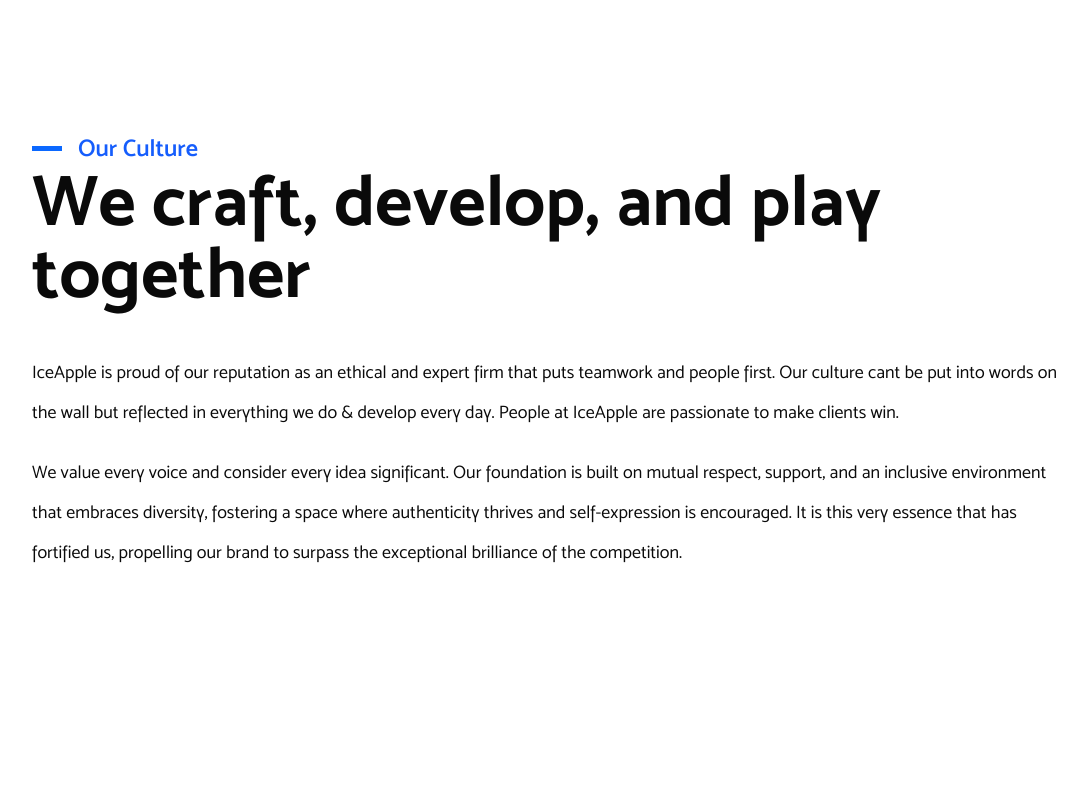
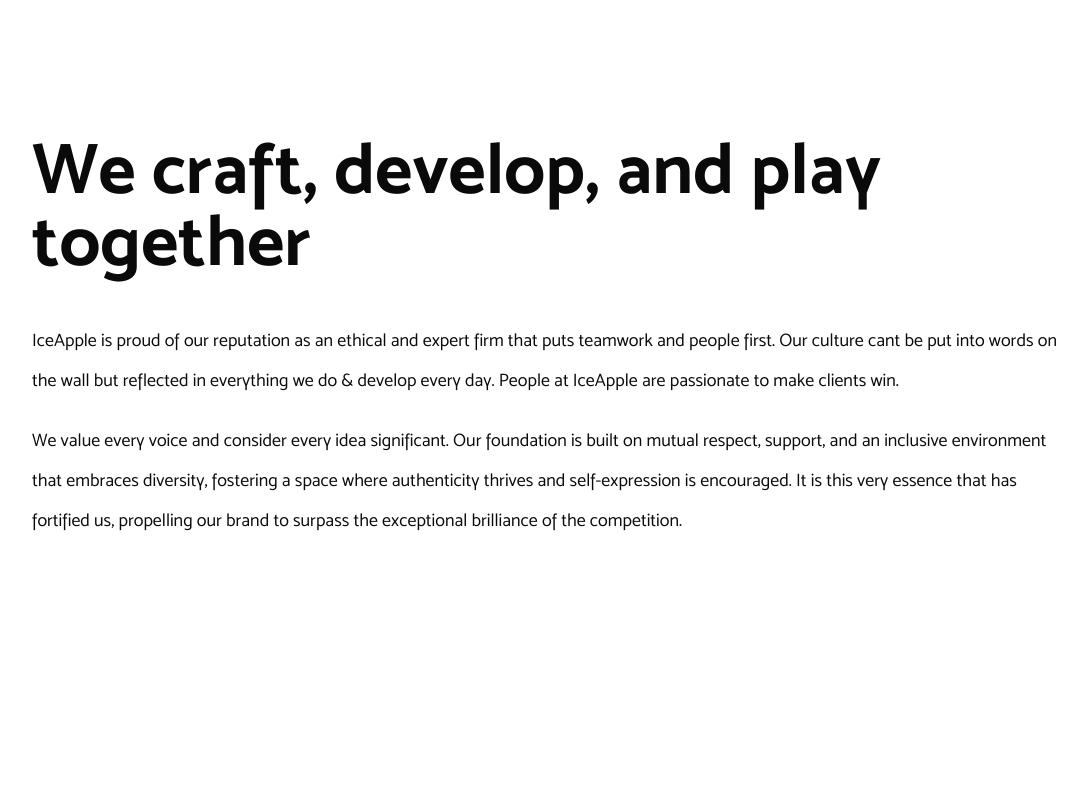
Before and after one commit to ThirstyNeuronsTeam/iceapple-website, a Next.js app: page /careers in a window 1280 px wide. Shown: the part 880-1680 px from the top of the page, without its empty margins (56-1143 px from the left). Built offline with nearby package versions, Linux system fonts and the light colour scheme.

Commit message:
6269. Update(footer) : Move Case studies and Blogs under "Services" section and Change the number to "+91 9361954376"
6268. Update(Home) : Remove Legacy Section

6271. Update(Home): Remove the "-" and blue colour texts from all the sections

```diff
--- a/data/footer/footer.json
+++ b/data/footer/footer.json
@@ -19,21 +19,11 @@
       },
       {
         "id": 4,
-        "menuName": "Blogs",
-        "menuUrl": "/resources/blogs"
-      },
-      {
-        "id": 5,
-        "menuName": "Case Studies",
-        "menuUrl": "/resources/case-studies"
-      },
-      {
-        "id": 6,
         "menuName": "Careers",
         "menuUrl": "/careers"
       },
       {
-        "id": 7,
+        "id": 5,
         "menuName": "Contact Us",
         "menuUrl": "/contact-us"
       }
@@ -49,6 +39,16 @@
         "id": 2,
         "menuName": "Intelligent Devices",
         "menuUrl": "/services/intelligent-devices"
+      },
+      {
+        "id": 3,
+        "menuName": "Blogs",
+        "menuUrl": "/resources/blogs"
+      },
+      {
+        "id": 4,
+        "menuName": "Case Studies",
+        "menuUrl": "/resources/case-studies"
       }
     ],
     "companyInfo": [
@@ -57,8 +57,8 @@
         "menuUrl": "mailto:sales@iceapple.tech"
       },
       {
-        "menuName": "+91-9176745461",
-        "menuUrl": "tel:+91-9176745461"
+        "menuName": "+91-9361954376",
+        "menuUrl": "tel:+91-9361954376"
       }
     ],
     "copyRight": "© Copyright IceApple Technology Solutions. All Rights Reserved"
--- a/src/app/page.tsx
+++ b/src/app/page.tsx
@@ -4,7 +4,6 @@
 import HeroSection from "@/components/common/hero-section";
 import AboutUsSection from "@/components/common/about-us";
 import OurServicesSection from "@/components/home/our-services";
-import OurLegacySection from "@/components/home/our-legacy";
 import CareersSection from "@/components/home/careers";
 import OurSuccessStoriesSection from "@/components/home/our-success-stories";
 import OurEnquiryFormSection from "@/components/common/our-enquiry-form";
@@ -34,13 +33,13 @@
           />
         </div>
 
-        <div id="our-legacy">
+        {/* <div id="our-legacy">
           <OurLegacySection
             contentClassName=""
             {...content.home.ourLegacySection}
             legacyData={content.home.ourLegacySection}
           />
-        </div>
+        </div> */}
 
         <div id="careers">
           <CareersSection
--- a/src/components/common/heading/index.tsx
+++ b/src/components/common/heading/index.tsx
@@ -2,7 +2,7 @@
 import clsx from "clsx";
 type HeadingProps = {
   contentClassName?: string;
-  subHeading: string;
+  subHeading?: string;
   heading: string;
   contents?: string[];
   paraClassName?: string;
@@ -20,26 +20,24 @@
   headingWidth?: "w-full" | "xl" | "lg" | "md";
 };
 const HeadingSectionDetail: React.FC<HeadingProps> = ({
-  align = "left",
   headingWidth = "auto",
   contentClassName,
-  subHeading,
   heading,
   contents,
   paraClassName,
 }) => {
-  const alignmentClass = {
-    left: "text-left",
-    center: "text-center justify-center",
-    right: "justify-end",
-    smRight: "sm:justify-end",
-    smRightXsLeft: "sm:justify-end justify-start",
-    smLeftXsRight: "sm:justify-start justify-end",
-    xlLeftXsRight: "xl:justify-start justify-end",
-    xlLeftXsCenter: "xl:justify-start justify-center",
-    smRightXsCenter: "sm:justify-end justify-center",
-    smLeftXsCenter: "sm:justify-start justify-center",
-  }[align];
+  // const alignmentClass = {
+  //   left: "text-left",
+  //   center: "text-center justify-center",
+  //   right: "justify-end",
+  //   smRight: "sm:justify-end",
+  //   smRightXsLeft: "sm:justify-end justify-start",
+  //   smLeftXsRight: "sm:justify-start justify-end",
+  //   xlLeftXsRight: "xl:justify-start justify-end",
+  //   xlLeftXsCenter: "xl:justify-start justify-center",
+  //   smRightXsCenter: "sm:justify-end justify-center",
+  //   smLeftXsCenter: "sm:justify-start justify-center",
+  // }[align];
 
   const headingWidthClass = {
     auto: "w-auto",
@@ -50,7 +48,7 @@
 
   return (
     <>
-      {subHeading && (
+      {/* {subHeading && (
         <div
           className={`${alignmentClass} flex items-center gap-1 sm:gap-4 mb-2 sm:mb-0`}
         >
@@ -60,7 +58,7 @@
             {subHeading || ""}
           </p>
         </div>
-      )}
+      )} */}
 
       <h2
         className={`${headingWidthClass} sm:ml-auto text-[22px] sm:text-4xl xl:text-7xl font-bold leading-none mb-2 sm:mb-11`}
```
Also changed, not shown: 1 other file (tests, documents, lock files or other folders).
